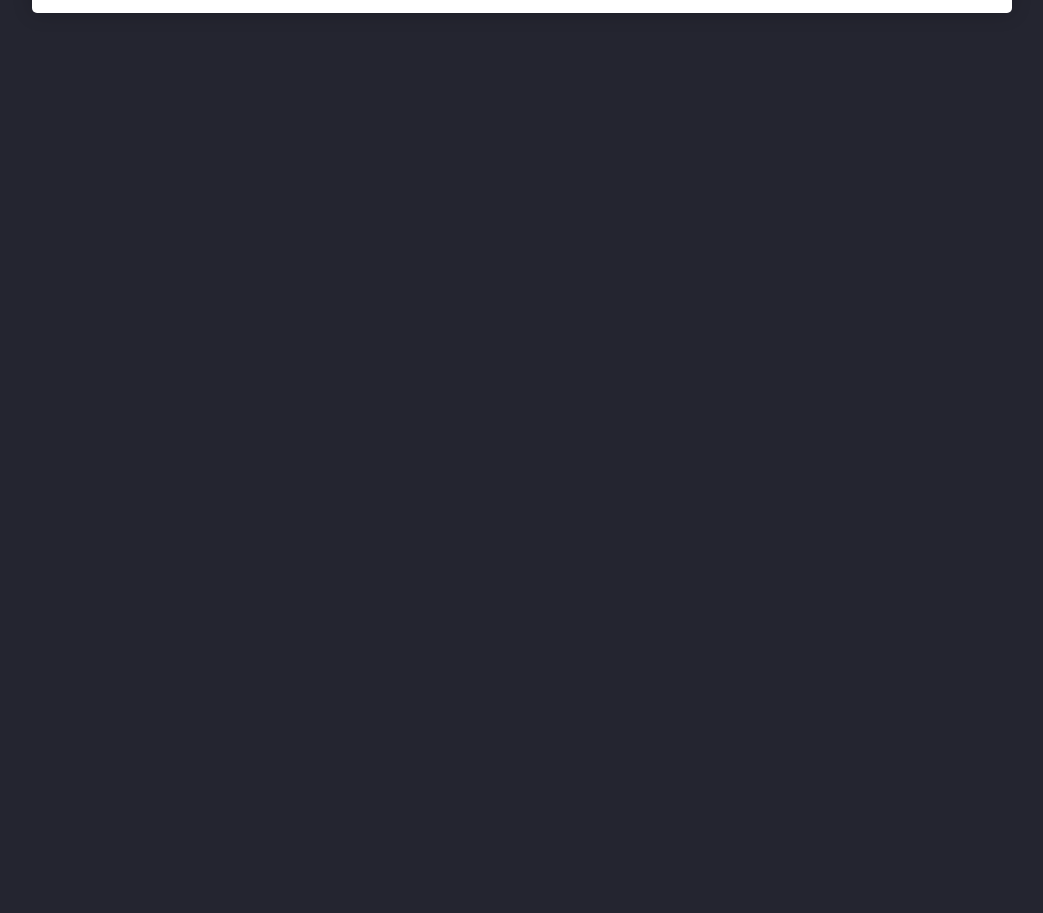
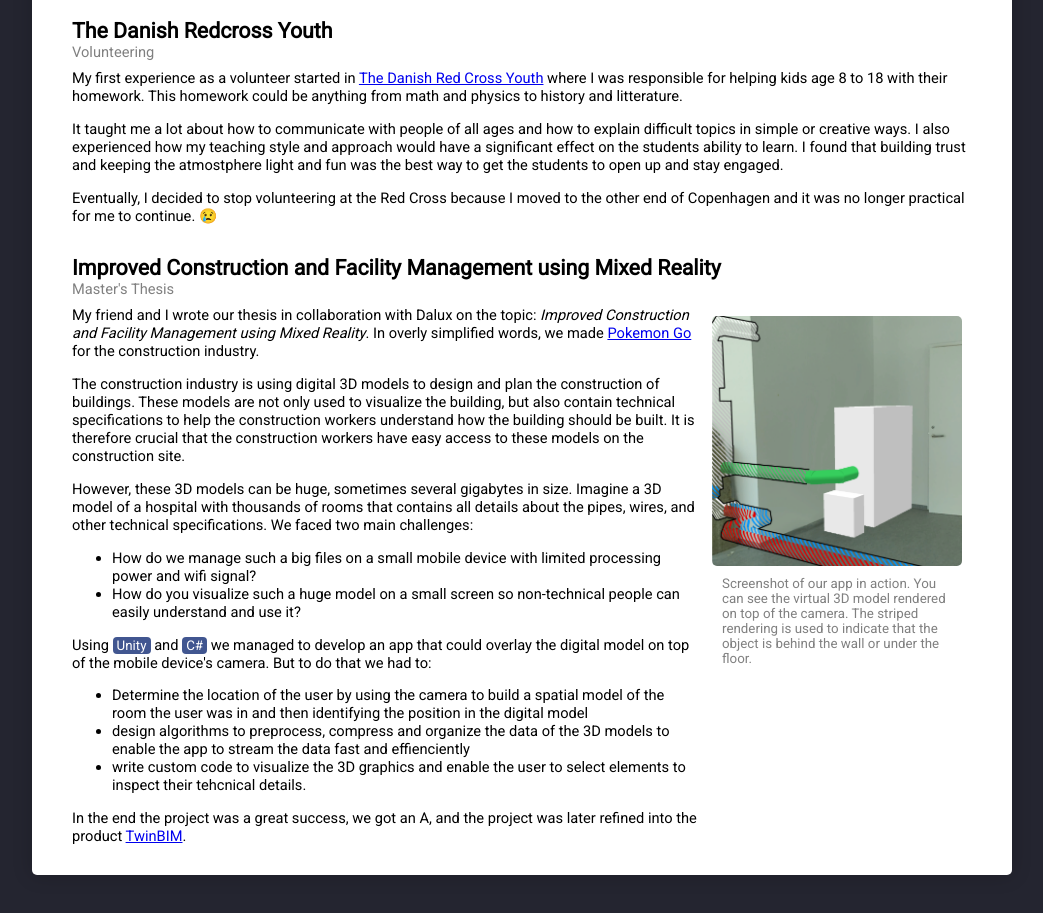
Before and after one commit to bhas/personal, a JavaScript app: page / in a window 1280 px wide. Shown: the part 1620-2533 px from the top of the page, without its empty margins (118-1161 px from the left). Before the commit the page ends 1671 px from the top, so only its background shows below. Built offline with nearby package versions, Linux system fonts and the light colour scheme.

Commit message:
Added section on thesis

```diff
--- a/src/components/Card.css
+++ b/src/components/Card.css
@@ -7,7 +7,7 @@
   border-radius: 5px;
   box-shadow: 0 0 20px rgba(0,0,0,0.2);
   margin: 10px;
-  padding: 20px;
+  padding: 30px 40px;
   transition: all 0.3s ease-in-out;
 }
 
--- /dev/null
+++ b/src/components/Image.css
@@ -0,0 +1,19 @@
+
+
+.image-container {
+  display: flex;
+  flex-direction: column;
+  align-items: center;
+  margin: 10px;
+}
+
+.image {
+  border-radius: 5px;
+}
+
+.image-caption {
+  font-size: 10pt;
+  color: gray;
+  margin: 10px;
+  max-width: 230px;
+}
--- /dev/null
+++ b/src/components/Image.js
@@ -0,0 +1,12 @@
+import "./Image.css";
+
+
+
+export default function Image({src, alt, caption, width, height}) {
+    return (
+        <div className="image-container">
+            <img className="image" width={width} height={height} src={src} alt={alt}/>
+            <div className="image-caption">{caption}</div>
+        </div>
+    )
+}
--- /dev/null
+++ b/src/components/Project.css
@@ -0,0 +1,30 @@
+
+
+.project {
+  display: flex;
+  flex-direction: column;
+  align-items: start;
+}
+
+.project:not(:last-child) {
+  margin-bottom: 30px;
+}
+
+.project-title {
+  font-size: 16pt;
+  font-weight: 600;
+}
+
+.project-subtitle {
+  color: gray;
+  font-size: 11pt;
+  font-weight: 400;
+  margin-bottom: 0.5rem;
+}
+
+.project-content {
+  display: flex;
+  flex: 1;
+  flex-direction: column;
+  align-items: flex-start;
+}
--- /dev/null
+++ b/src/components/Project.js
@@ -0,0 +1,11 @@
+import "./Project.css";
+
+export default function Project({title, subtitle, children, width, height}) {
+    return (
+        <div className="project">
+            <div className="project-title">{title}</div>
+            <div className="project-subtitle">{subtitle}</div>
+            <div className="project-content">{children}</div>
+        </div>
+    )
+}
--- /dev/null
+++ b/src/components/ProjectsSection.css
@@ -0,0 +1,11 @@
+
+.thesis-content-container {
+  display: flex;
+  flex-direction: row;
+  align-items: flex-start;
+}
+
+.thesis-img {
+  margin: 10px 20px;
+  border-radius: 5px;
+}
--- a/src/components/ProjectsSection.js
+++ b/src/components/ProjectsSection.js
@@ -1,20 +1,87 @@
 import Card from "./Card";
+import Image from "./Image";
+import Project from "./Project";
+import "./ProjectsSection.css";
 
 export default function ProjectsSection() {
 
     return (
         <Card title={"Projects"}>
-            <h3>Hack your future</h3>
-            {"Who doesn't like games"}
+            <Project title={"HackYourFuture Denmark"} subtitle={"Volunteering"}>
+                <p>
+                In Oct 2023 I started volunteering as a mentor at  <a href="https://www.hackyourfuture.dk/" target="_blank">HackYourFuture Denmark</a>, a non-profit organization that teaches refugees and asylum seekers how to code.
+                </p>
+                <p>
+                    I have have always loved learning and teaching, and HackYourFuture is a great opportunity for me to do both while also helping people in need.
+                    Since I joined, I have taught students how to code in <span className="badge">Javascript</span>, <span className="badge">MySQL</span>, and <span className="badge">React</span> and provided them feedback and guidance on their projects.
+                </p>
+            </Project>
 
-            <h3>Redcross volunteer</h3>
-            {"Who doesn't like games"}
+            <Project title={"Game Jams"} subtitle={"Game Project"}>
+                <p>
+                In my thesis I wrote about Visualization of data on the construction site by using Mixed Reality (also known as Augmented Reality).
+                We managed to develop an app where the user could use their phone to view a virtuel 3D model of a building while walking around inside the real building.
+                In order to achieve a sufficient speed and accuracy on the phone, we had to optimize the way we stored and accessed data, as well as develop algorithms to compensate for the inaccuracies of the mobile phone’s sensors.
+                </p>
+            </Project>
 
-            <h3>Master's thesis</h3>
-            {"In my thesis I wrote about Visualization of data on the construction site by using Mixed Reality (also known as Augmented Reality). We managed to develop an app where the user could use their phone to view a virtuel 3D model of a building while walking around inside the real building. In order to achieve a sufficient speed and accuracy on the phone, we had to optimize the way we stored and accessed data, as well as develop algorithms to compensate for the inaccuracies of the mobile phone’s sensors."}
+            <Project title={"The Danish Redcross Youth"} subtitle={"Volunteering"}>
+                <p>
+                    My first experience as a volunteer started in <a href="https://www.urk.dk/english" target="_blank">The Danish Red Cross Youth</a> where I was responsible for helping kids age 8 to 18 with their homework.
+                    This homework could be anything from math and physics to history and litterature.
+                </p>
+                <p>
+                    It taught me a lot about how to communicate with people of all ages and how to explain difficult topics in simple or creative ways.
+                    I also experienced how my teaching style and approach would have a significant effect on the students ability to learn.
+                    I found that building trust and keeping the atmostphere light and fun was the best way to get the students to open up and stay engaged.
+                </p>
+                <p>
+                    Eventually, I decided to stop volunteering at the Red Cross because I moved to the other end of Copenhagen and it was no longer practical for me to continue. 😢
+                </p>
+            </Project>
 
-            <h3>Game jams</h3>
-            {"Who doesn't like games"}
+            <Project title={"Improved Construction and Facility Management using Mixed Reality"} subtitle={"Master's Thesis"}>
+                <div className="thesis-content-container">
+                    <div>
+                        <p>
+                            My friend and I wrote our thesis in collaboration with Dalux on the topic: <i>Improved Construction and Facility Management using Mixed Reality</i>.
+                            In overly simplified words, we made <a href="https://www.webwise.ie/parents/pokemon-go/" target="_blank">Pokemon Go</a> for the construction industry.
+                        </p>
+                        <p>
+                            The construction industry is using digital 3D models to design and plan the construction of buildings.
+                            These models are not only used to visualize the building, but also contain technical specifications to help the construction workers understand how the building should be built.
+                            It is therefore crucial that the construction workers have easy access to these models on the construction site.
+                        </p>
+                        <p>
+                            However, these 3D models can be huge, sometimes several gigabytes in size. Imagine a 3D model of a hospital with thousands of rooms that contains all details about the pipes, wires, and other technical specifications.
+                            We faced two main challenges:
+                            <ul>
+                                <li>How do we manage such a big files on a small mobile device with limited processing power and wifi signal?</li>
+                                <li>How do you visualize such a huge model on a small screen so non-technical people can easily understand and use it?</li>
+                            </ul>
+                        </p>
+                        <p>
+                            Using <span className="badge">Unity</span> and <span className="badge">C#</span> we managed to develop an app that could overlay the digital model on top of the mobile device's camera.
+                            But to do that we had to:
+                            <ul>
+                                <li>Determine the location of the user by using the camera to build a spatial model of the room the user was in and then identifying the position in the digital model</li>
+                                <li>design algorithms to preprocess, compress and organize the data of the 3D models to enable the app to stream the data fast and effienciently</li>
+                                <li>write custom code to visualize the 3D graphics and enable the user to select elements to inspect their tehcnical details.</li>
+                            </ul>
+                        </p>
+                        <p>
+                            In the end the project was a great success, we got an A, and the project was later refined into the product <a href="https://www.dalux.com/dalux-field/twinbim/" target="_blank">TwinBIM</a>.
+                        </p>
+                    </div>
+                    <Image
+                        src={process.env.PUBLIC_URL + "/thesis.png"} alt={"Thesis"}
+                        width={250}
+                        height={250}
+                        caption={"Screenshot of our app in action. You can see the virtual 3D model rendered on top of the camera. The striped rendering is used to indicate that the object is behind the wall or under the floor."}
+                    />
+                </div>
+
+            </Project>
         </Card>
     );
 }
--- a/src/index.css
+++ b/src/index.css
@@ -37,5 +37,10 @@
 }
 
 p {
-  margin-top: 5px;
+  margin-top: 0;
+  margin-bottom: 15px;
 }
+
+p:last-child {
+  margin-bottom: 0px;
+}
```
Also changed, not shown: public/thesis.png (added).
